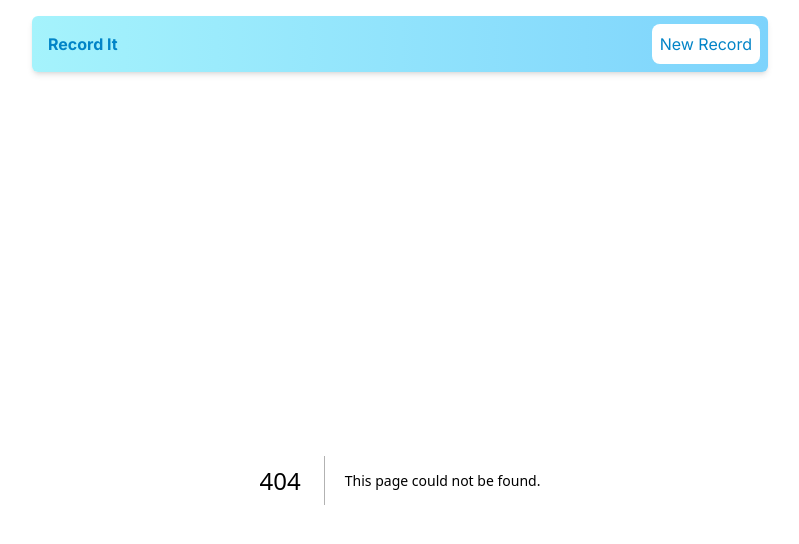
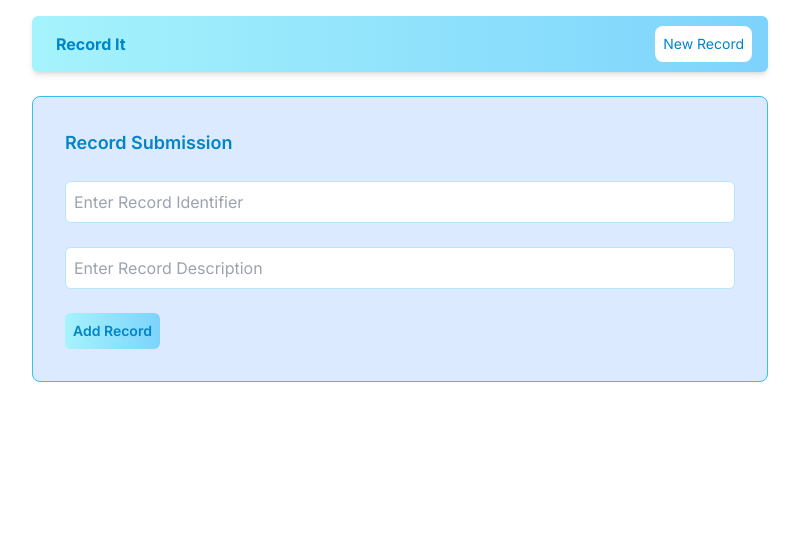
Before and after one commit to avangardewashere/crud-fourthest, a Next.js app: page /addRecord in a window 1280 px wide. Before the commit this address had no page. Shown: the top 544 px of the page, without its empty margins (240-1039 px from the left). Built offline with nearby package versions, Linux system fonts and the light colour scheme.

Commit message:
add/record-submission-page-design-layout

```diff
--- /dev/null
+++ b/app/addRecord/page.tsx
@@ -0,0 +1,30 @@
+"use client";
+import React from "react";
+
+export default function page() {
+  const handleSubmit = () => {};
+  return (
+    <form className="border border-sky-400 bg-blue-100 flex flex-col  gap-6 px-8 py-8 mt-4 rounded-lg" onSubmit={handleSubmit}>
+      {/* Record Tile */}
+      <h2 className="text-lg font-semibold text-sky-600">Record Submission</h2>
+      <input
+        className="p-2 border border-sky-200 rounded-md bg-white-50 focus:bg-white outline-none focus:outline-none transition-all"
+        placeholder="Enter Record Identifier"
+        type="text"
+      />
+
+      <input
+        className="p-2 border border-sky-200 rounded-md bg-white-50 focus:bg-white outline-none focus:outline-none transition-all"
+        placeholder="Enter Record Description"
+        type="text"
+      />
+
+      <button
+        className=" text-sky-600  text-shadow-sm bg-gradient-to-r from-cyan-200 to-sky-300 rounded-md font-semibold text-sm p-2 w-fit"
+        type="submit"
+      >
+        Add Record
+      </button>
+    </form>
+  );
+}
--- a/app/globals.css
+++ b/app/globals.css
@@ -1,3 +1,11 @@
 @tailwind base;
 @tailwind components;
 @tailwind utilities;
+
+* {
+  caret-color: transparent;
+}
+
+input {
+  caret-color: #222;
+}
--- a/components/Navbar.tsx
+++ b/components/Navbar.tsx
@@ -3,9 +3,9 @@ import React from "react";
 
 export default function Navbar() {
   return (
-    <nav className="flex items-center justify-between p-2 bg-gradient-to-r to-sky-300 from-cyan-200 shadow-md rounded-md ">
+    <nav className="flex items-center justify-between p-2 px-4 bg-gradient-to-r to-sky-300 from-cyan-200 shadow-md rounded-md ">
       <Link className=" text-sky-600 font-bold p-2 rounded-lg"  href="/">Record It</Link>
-      <Link className="bg-white text-sky-600 p-2 rounded-lg" href="/addRecord">
+      <Link className="bg-white hover:scale-110 transition-all text-sky-600 p-2 text-sm rounded-lg" href="/addRecord">
         New Record
       </Link>
     </nav>
```
